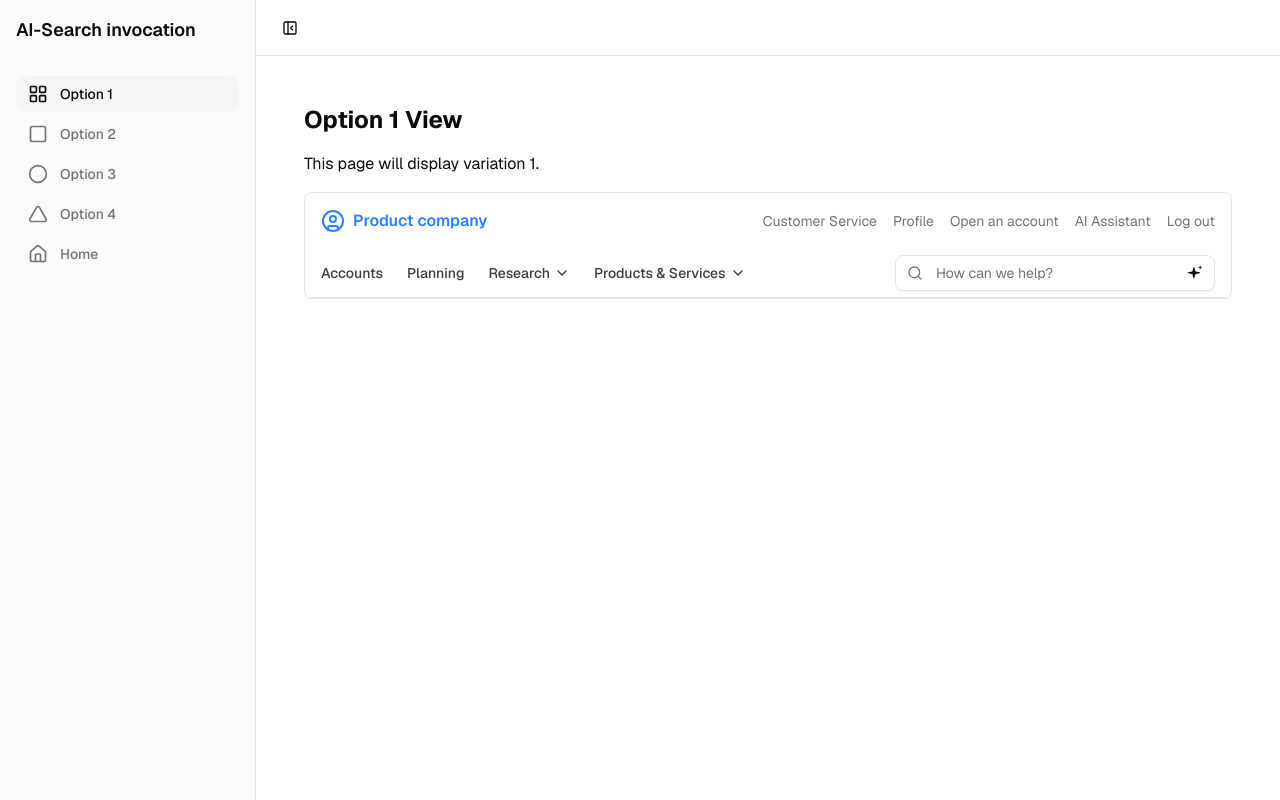
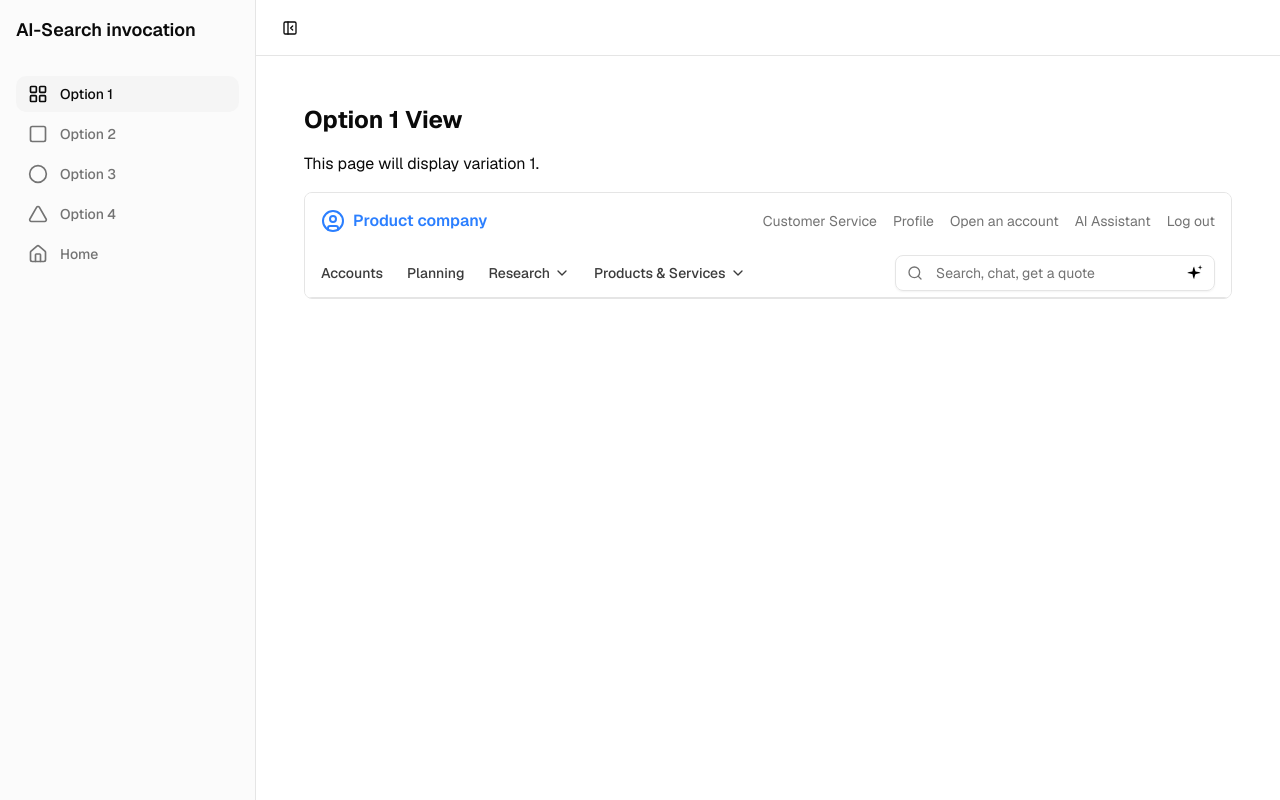
Before and after one commit to turphAI/invocation-v1, a Next.js app: page /option1 in a window 1280 px wide. Built offline with nearby package versions, Linux system fonts and the light colour scheme.

Commit message:
feat: Add sparkle button option to Header

```diff
--- a/app/option1/page.tsx
+++ b/app/option1/page.tsx
@@ -1,14 +1,26 @@
+"use client"; // Make this a client component to use handlers
+
 import React from 'react';
-import { Header } from "../../components/header";
+// Adjust import path if needed - assumes components folder is at the root
+import { Header } from "@/components/header";
 
 export default function Option1Page() {
+
+  // Define the click handler for the sparkle icon
+  const handleSparkleClick = () => {
+    alert('Inline sparkle clicked on Option 1 page!');
+  };
+
   return (
     <div className="p-4">
       <h1 className="text-2xl font-bold mb-4">Option 1 View</h1>
       <p className="mb-4">This page will display variation 1.</p>
-      {/* Render the Header component */}
+      {/* Render the Header component with custom props */}
       <div className="border rounded-md overflow-hidden">
-        <Header />
+        <Header
+          aiSearchPlaceholder="Search, chat, get a quote"
+          onAiSearchSparkleClick={handleSparkleClick}
+        />
       </div>
     </div>
   );
--- a/app/option2/page.tsx
+++ b/app/option2/page.tsx
@@ -1,13 +1,27 @@
+"use client"; // Make this a client component
+
 import React from 'react';
-import { Header } from "../../components/header";
+// Adjust import path if needed
+import { Header } from "@/components/header";
 
 export default function Option2Page() {
+
+  // Define the click handler for the sparkle button
+  const handleSparkleClick = () => {
+    alert('Sparkle button clicked on Option 2 page!');
+  };
+
   return (
     <div className="p-4">
       <h1 className="text-2xl font-bold mb-4">Option 2 View</h1>
       <p className="mb-4">This page will display variation 2.</p>
+      {/* Render the Header component with custom props */}
       <div className="border rounded-md overflow-hidden">
-        <Header />
+        <Header
+          aiSearchPlaceholder="Search... (Button variant)" // Optional: Custom placeholder
+          aiSearchSparkleVariant="button" // Set variant to button
+          onAiSearchSparkleClick={handleSparkleClick} // Pass handler
+        />
       </div>
     </div>
   );
--- a/app/option3/page.tsx
+++ b/app/option3/page.tsx
@@ -1,13 +1,26 @@
+"use client"; // Make this a client component
+
 import React from 'react';
-import { Header } from "../../components/header"; // Adjust path if needed
+import { Header } from "@/components/header"; // Adjust path if needed
 
 export default function Option3Page() {
+
+  // Define the click handler for the sparkle icon
+  const handleSparkleClick = () => {
+    alert('Inline sparkle clicked on Option 3 page!');
+  };
+
   return (
     <div className="p-4">
       <h1 className="text-2xl font-bold mb-4">Option 3 View</h1>
       <p className="mb-4">This page will display variation 3.</p>
       <div className="border rounded-md overflow-hidden">
-        <Header />
+        <Header
+          aiSearchPlaceholder="Search... (Inline, No Search)" // Optional: Custom placeholder
+          aiShowSearchIcon={false} // Hide the search icon
+          // aiSearchSparkleVariant defaults to 'inline'
+          onAiSearchSparkleClick={handleSparkleClick} // Pass handler
+        />
       </div>
     </div>
   );
--- a/app/option4/page.tsx
+++ b/app/option4/page.tsx
@@ -1,13 +1,24 @@
+"use client"; // Make this a client component
+
 import React from 'react';
-import { Header } from "../../components/header"; // Adjust path if needed
+import { Header } from "@/components/header"; // Adjust path if needed
 
 export default function Option4Page() {
+
+  // Define the click handler for the standalone sparkle button
+  const handleSparkleClick = () => {
+    alert('Standalone sparkle button clicked on Option 4 page!');
+  };
+
   return (
     <div className="p-4">
       <h1 className="text-2xl font-bold mb-4">Option 4 View</h1>
       <p className="mb-4">This page will display variation 4.</p>
       <div className="border rounded-md overflow-hidden">
-        <Header />
+        <Header
+          rightContentType="sparkleButton" // Tell Header to show only the button
+          onSparkleButtonClick={handleSparkleClick} // Pass the handler for the button
+        />
       </div>
     </div>
   );
--- a/components/header.tsx
+++ b/components/header.tsx
@@ -3,12 +3,33 @@
 import * as React from "react";
 import Link from "next/link";
 import { CircleUser, ChevronDown } from "lucide-react";
+import { AiSearchInput } from "./ai-search-input";
+import { Button } from "@/components/ui/button";
+import Image from "next/image";
 
 import { cn } from "../lib/utils";
-import { AiSearchInput } from "./ai-search-input";
 
-const Header = React.forwardRef<HTMLElement, React.HTMLAttributes<HTMLElement>>(
-  ({ className, ...props }, ref) => {
+// Define custom props for Header extending standard HTML attributes
+interface CustomHeaderProps extends React.HTMLAttributes<HTMLElement> {
+  aiSearchPlaceholder?: string;
+  onAiSearchSparkleClick?: () => void;
+  aiSearchSparkleVariant?: 'inline' | 'button' | 'none';
+  aiShowSearchIcon?: boolean;
+  rightContentType?: 'search' | 'sparkleButton';
+  onSparkleButtonClick?: () => void;
+}
+
+const Header = React.forwardRef<HTMLElement, CustomHeaderProps>(
+  ({
+    className,
+    aiSearchPlaceholder,
+    onAiSearchSparkleClick,
+    aiSearchSparkleVariant = 'inline',
+    aiShowSearchIcon = true,
+    rightContentType = 'search',
+    onSparkleButtonClick,
+    ...props
+  }, ref) => {
     // Placeholder nav items from image
     const utilityNav = [
       { name: "Customer Service", href: "#" },
@@ -67,15 +88,27 @@ const Header = React.forwardRef<HTMLElement, React.HTMLAttributes<HTMLElement>>(
             ))}
           </nav>
 
-          {/* AI Search Input */}
-          <div className="w-full max-w-xs">
-            <AiSearchInput
-              placeholder="How can we help?"
-              sparkleIcon="inline" // Represents the chat icon position
-              showSearchIcon={true}
-              // Note: To show the actual chat icon, you'd modify AiSearchInput
-              // to accept an icon component prop or use MessageSquare directly.
-            />
+          {/* Right Content: Conditional Rendering */}
+          <div className="w-full max-w-xs flex justify-end"> {/* Ensure container takes space */}
+            {rightContentType === 'search' && (
+              <AiSearchInput
+                placeholder={aiSearchPlaceholder || "How can we help?"}
+                sparkleIcon={aiSearchSparkleVariant}
+                showSearchIcon={aiShowSearchIcon}
+                onSparkleClick={onAiSearchSparkleClick}
+                className="w-full" // Ensure input takes full width of container
+              />
+            )}
+            {rightContentType === 'sparkleButton' && (
+              <Button
+                variant="outline"
+                size="icon"
+                className="rounded-full" // Make the button round
+                onClick={onSparkleButtonClick} // Use the new handler
+              >
+                <Image src="/sparkle.png" alt="AI Sparkle" width={20} height={20} />
+              </Button>
+            )}
           </div>
         </div>
       </header>
```
